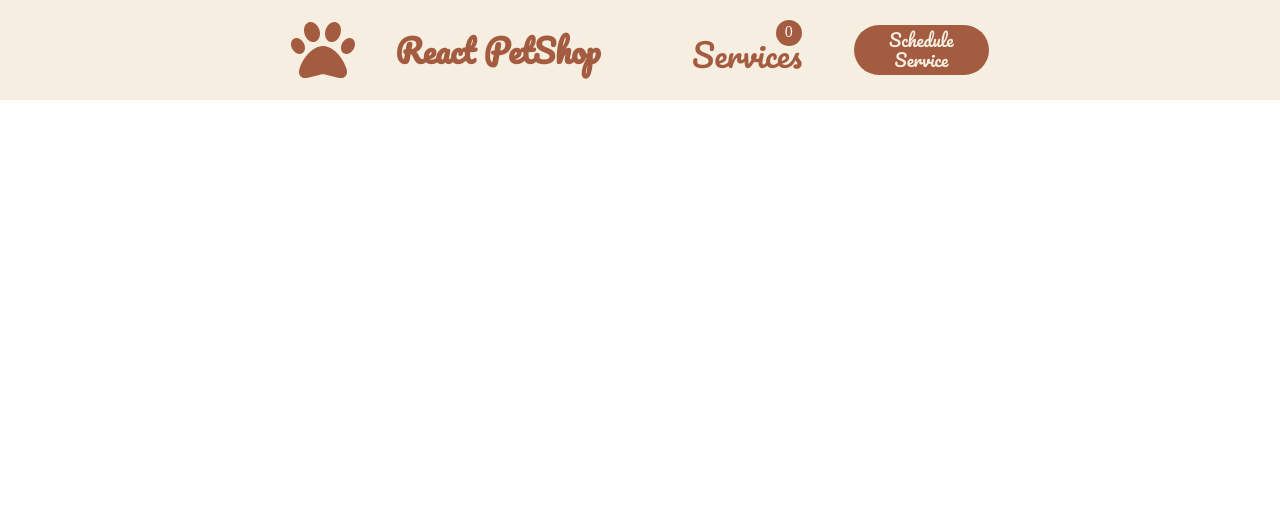
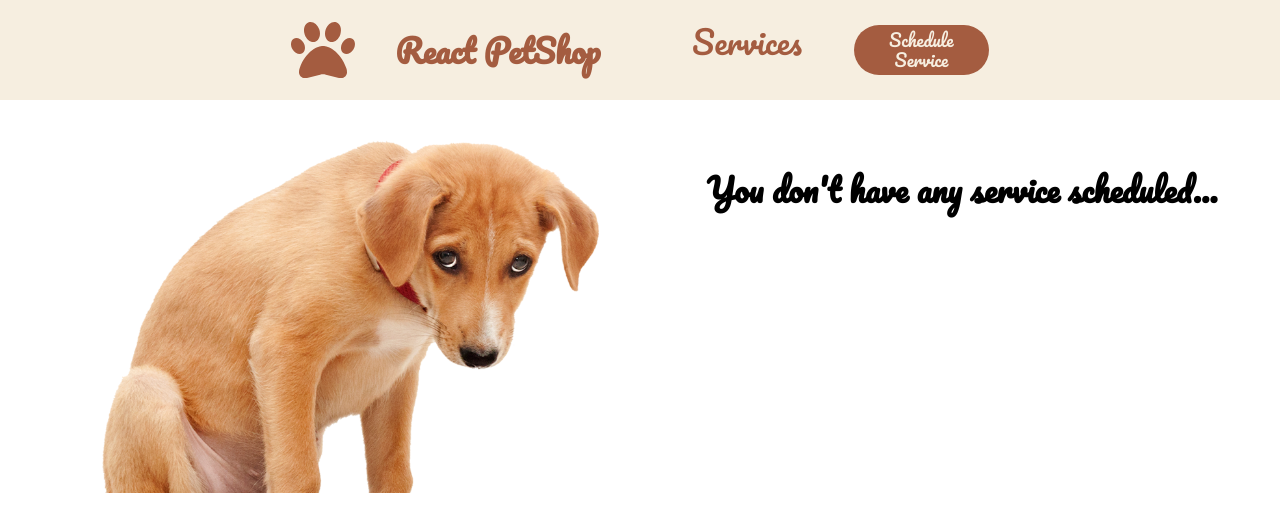
Before and after one commit to viniirbr/petshop, a React (Create React App) app: page /petshop/services in a window 1280 px wide. Shown: the top 532 px of the page. Built offline with nearby package versions, Linux system fonts and the light colour scheme.

Commit message:
Deploy modifications

```diff
--- a/package.json
+++ b/package.json
@@ -1,4 +1,5 @@
 {
+  "homepage": "https://viniirbr.github.io/petshop",
   "name": "petshop",
   "version": "0.1.0",
   "private": true,
@@ -18,6 +19,8 @@
     "web-vitals": "^2.1.4"
   },
   "scripts": {
+    "predeploy": "npm run build",
+    "deploy": "gh-pages -d build",
     "start": "react-scripts start",
     "build": "react-scripts build",
     "test": "react-scripts test",
@@ -40,5 +43,8 @@
       "last 1 firefox version",
       "last 1 safari version"
     ]
+  },
+  "devDependencies": {
+    "gh-pages": "^3.2.3"
   }
 }
--- a/src/App.js
+++ b/src/App.js
@@ -38,7 +38,7 @@ class App extends Component {
 
   render() {
     return (
-        <Router>
+        <Router basename='/petshop'>
           <Header servicesCount={this.state.scheduledServices.length}/>
           <Switch>
             <Route exact path="/">
--- a/src/components/Header/Header.jsx
+++ b/src/components/Header/Header.jsx
@@ -14,10 +14,12 @@ class Header extends Component {
                 <nav className='header__nav'>
                     <ul className='header__items'>
                         <div className='header__services'>
+                            {this.props.servicesCount>0 ? // conditional for exhibit counter
                             <div className='header__count'>{this.props.servicesCount}</div>
-                            <Link to="/services" className='header__nav-item'><li>Services</li></Link>
+                            :console.log('é 0')}
+                            <Link to="./services" className='header__nav-item'><li>Services</li></Link>
                         </div>
-                        <Link to="/" className='button'>Schedule Service</Link>
+                        <Link to="./" className='button'>Schedule Service</Link>
                     </ul>
                 </nav>
             </header>
--- a/src/components/Header/header.css
+++ b/src/components/Header/header.css
@@ -45,6 +45,7 @@
     border-radius: 5px;
     position: relative;
     top: -9px;
+    height: 60px;
 }
 
 .header__services:hover {
--- a/src/components/ScheduleForm/ScheduleForm.jsx
+++ b/src/components/ScheduleForm/ScheduleForm.jsx
@@ -11,6 +11,12 @@ class ScheduleForm extends Component {
         this.humanName = "";
         this.service = "Shower";
         this.scheduleDate = new moment().format("YYYY-MM-DD");
+        this.state = {
+            petName: this.petName,
+            humanName: this.humanName,
+            sevice: this.sevice,
+            scheduleDate: this.scheduleDate
+        }
     }
 
     changePetName(event) {
@@ -45,27 +51,12 @@ class ScheduleForm extends Component {
     addService(event) {
         event.preventDefault()
         this.props.addScheduledServiceFunction(this.petName, this.humanName, this.service, this.scheduleDate.toString())
-        // this.petName = "";
-        // this.humanName = "";
-        // this.sevice = "Shower";
-        // this.scheduleDate = new moment().format("YYYY-MM-DD");
+        this.petName = "";
+        this.humanName = "";
+        this.sevice = "Shower";
+        this.scheduleDate = new moment().format("YYYY-MM-DD");
+
     }
-
-    // alertClick(event) {
-    //     event.preventDefault()
-    //     const info = {
-    //         petName: this.petName,
-    //         humanName: this.humanName,
-    //         service: this.service,
-    //         shceduleDate: this.scheduleDate
-    //     }
-    //     console.log(info);
-    //     this.petName = "";
-    //     this.humanName = "";
-    //     this.service = "";
-    //     this.scheduleDate = new moment().format("YYYY-MM-DD");
-    //     this.setState(info)
-    // }
 
     render() {
         return (
@@ -90,18 +81,18 @@ class ScheduleForm extends Component {
                         onChange={this.changeHumanName.bind(this)} />
                 </div>
                 <section className='service-date'>
-                    <div className='schedule-form__container'>
+                    <div className='schedule-form__container schedule-form__container--service'>
                         <label className='schedule-form__label'>Select service</label>
-                        <select className='input' value={this.service} onChange={this.changeService.bind(this)}>
+                        <select className='input schedule-form__service-input' value={this.service} onChange={this.changeService.bind(this)}>
                             <option value="Shower">Shower</option>
                             <option value="Groom">Groom</option>
                             <option value="Shower+Groom">Shower+Groom</option>
                         </select>
                     </div>
 
-                    <div className='schedule-form__container'>
+                    <div className='schedule-form__container schedule-form__container--date'>
                         <label className='schedule-form__label'>Choose a date</label>
-                        <input className='input' type="date" value={this.scheduleDate} onChange={this.changeDate.bind(this)} />
+                        <input className='input schedule-form__date-input' type="date" min={new moment().format("YYYY/MM/DD")} value={this.scheduleDate} onChange={this.changeDate.bind(this)} />
                     </div>
                 </section>
 
--- a/src/components/ScheduleForm/schedule-form.css
+++ b/src/components/ScheduleForm/schedule-form.css
@@ -20,6 +20,15 @@
     color: var(--primary-color);
     font-family: 'Pacifico', 'cursive';
     line-height: 30px;
+    text-align: center;
+}
+
+.schedule-form__container--service {
+    width: 35%;
+}
+
+.schedule-form__container--date {
+    width: 35%;
 }
 
 .service-date {
--- a/src/components/ServicesList/ServiceList.jsx
+++ b/src/components/ServicesList/ServiceList.jsx
@@ -1,6 +1,7 @@
 import React, { Component } from 'react';
 import ServiceCard from '../ServiceCard/ServiceCard';
 import './service-list.css'
+import sadDog from '../../assets/images/saddog.png'
 
 class ServiceList extends Component {
 
@@ -23,6 +24,10 @@ class ServiceList extends Component {
                     deleteCard={this.props.deleteCard}/>
                 )
             })}
+            {this.props.servicesArray.length == 0 ?
+            <>
+            <img src={sadDog} width='500px'/>
+            <h1 className='service-list__message'>You don't have any service scheduled...</h1></> : console.log()}
         </ul>
         )
     }
--- a/src/components/ServicesList/service-list.css
+++ b/src/components/ServicesList/service-list.css
@@ -5,3 +5,7 @@
     margin: 40px 20px;
     justify-content: space-around;
 }
+
+.service-list__message {
+    font-family: 'Pacifico', cursive;
+}
```
Also changed, not shown: src/assets/images/saddog.png (added), 1 other file (tests, documents, lock files or other folders).
